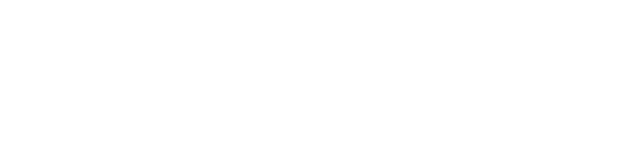
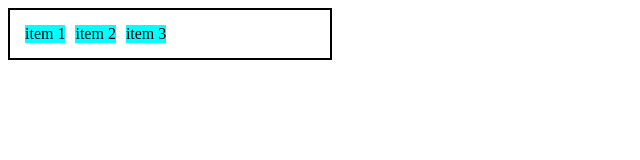
Before and after one commit to henrickva/projetoFlexBox, a plain HTML site: page index.html in a window 1280 px wide. Shown: the whole page, without its empty margins (0-640 px from the left). Drawn offline with Linux system fonts and the light colour scheme.

Commit message:
adicionando o css e começando a estilizar html

```diff
--- a/index.html
+++ b/index.html
@@ -4,9 +4,14 @@
     <meta charset="UTF-8">
     <meta http-equiv="X-UA-Compatible" content="IE=edge">
     <meta name="viewport" content="width=device-width, initial-scale=1.0">
+    <link rel="stylesheet" type="text/css" href="styles.css">
     <title>Projeto de FlexBox</title>
 </head>
 <body>
-
+    <div class="flex">
+        <div class="item">item 1</div>
+        <div class="item">item 2</div>
+        <div class="item">item 3</div>
+    </div>
 </body>
 </html>
--- /dev/null
+++ b/styles.css
@@ -0,0 +1,11 @@
+.flex {
+    max-width: 300px;
+    padding: 10px;
+    border: 2px solid black;
+    display: flex;
+}
+
+.item {
+    background-color: aqua;
+    margin: 5px;
+}
```
Also changed, not shown: 1 other file.
